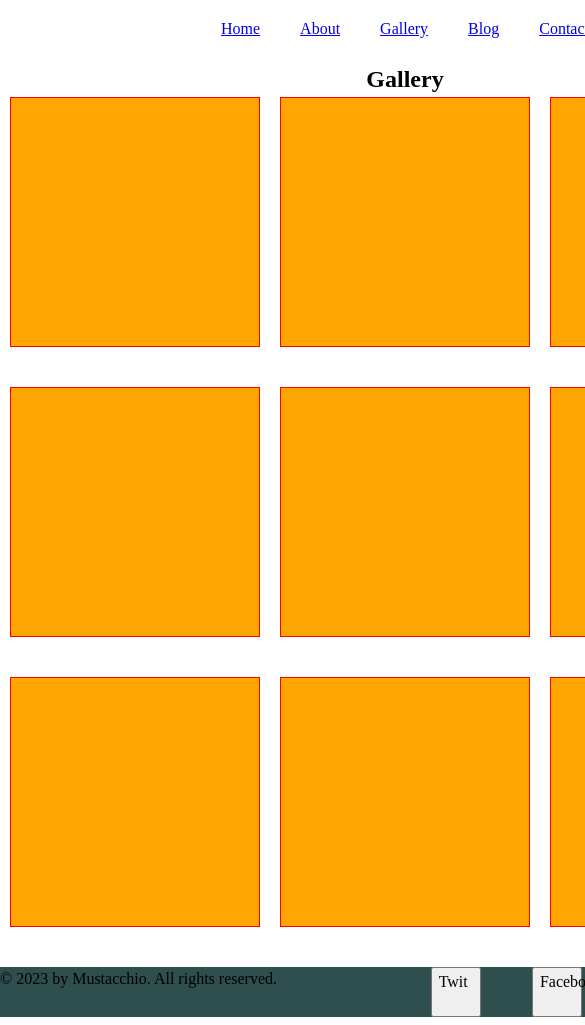
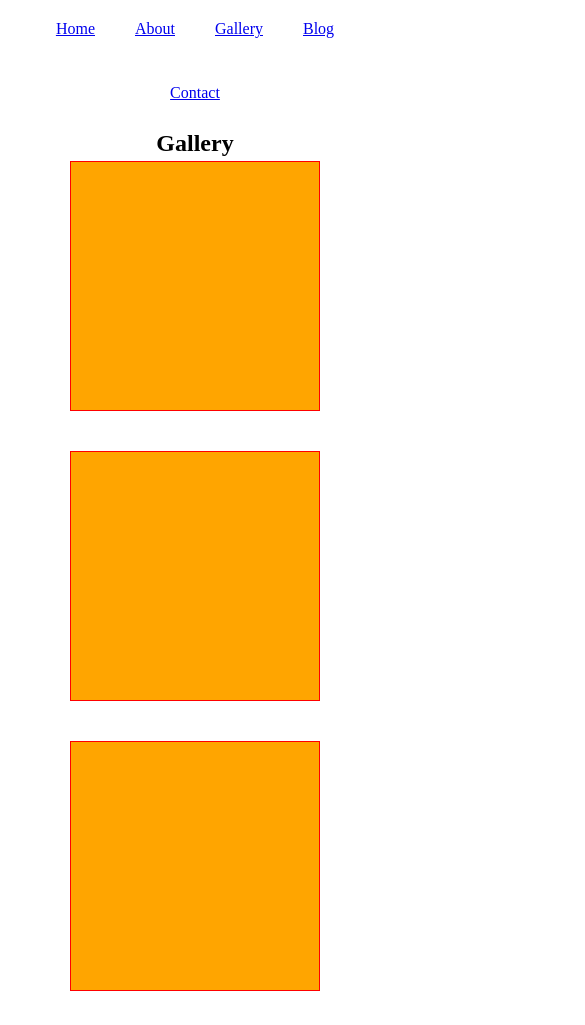
Before and after one commit to EliasHaynes/hairSalonWebsite, a plain HTML site: page pages/gallery.html in a window 390 px wide. Shown: the part 75-1100 px from the top of the page, 585 px wide, since content can reach past the window. Drawn offline with Linux system fonts and the light colour scheme; files that its build step writes are made by us from their sources.

Commit message:
media queries added for pages index,gallery,contact. Need to add finishing styles such as img's now

```diff
--- a/styles/about-styles.css
+++ b/styles/about-styles.css
@@ -84,3 +84,8 @@ footer button.social {
     display: flex;
     flex-flow: row nowrap;
 }
+
+@media (max-width: 576px) {
+
+
+}
--- a/styles/blog-styles.css
+++ b/styles/blog-styles.css
@@ -108,3 +108,27 @@ footer button.social {
     display: flex;
     flex-flow: row nowrap;
 }
+
+@media (max-width: 576px) {
+
+
+    section.gallery-first-row {
+        flex-flow: column wrap;
+    }
+
+    section.gallery-second-row {
+        flex-flow: column wrap;
+    }
+
+    section.gallery-third-row {
+        flex-flow: column wrap;
+    }
+
+    div.textcontainer {
+
+        flex-flow: column wrap;
+    }
+
+
+
+}
--- a/styles/gallery-styles.css
+++ b/styles/gallery-styles.css
@@ -30,8 +30,6 @@ ul {
   }
 
 /* *************** Second row of imgs in main container row 2 **************** */
-
-
 main.row2 h2 {
     display: flex;
     justify-content: center;
@@ -52,6 +50,7 @@ main.row2 div.img {
     height: 250px;
     width: 250px;
 }
+
 /* *************** Third row of imgs in main container row 2 **************** */
 main.row2 section.gallery-second-row {
     display: flex;
@@ -60,7 +59,6 @@ main.row2 section.gallery-second-row {
 
 
 /* *************** Fourth row of imgs in main container row 2 **************** */
-
 main.row2 section.gallery-third-row {
     display: flex;
     justify-content: center;
@@ -89,3 +87,26 @@ footer button.social {
     display: flex;
     flex-flow: row nowrap;
 }
+
+@media (max-width: 576px) {
+    section.gallery-first-row {
+        display:flex;
+        flex-flow: column wrap;
+        align-items: center;
+    }
+
+    section.gallery-second-row {
+        display:flex;
+        flex-flow: column wrap;
+        align-items: center;
+    }
+
+    section.gallery-third-row {
+        display:flex;
+        flex-flow: column wrap;
+        align-items: center;
+    }
+
+
+
+}
```
Also changed, not shown: pages/blog.html (+2 -1 lines), styles/contact-styles.css (+7 -0 lines), styles/styles.css (+7 -0 lines).
